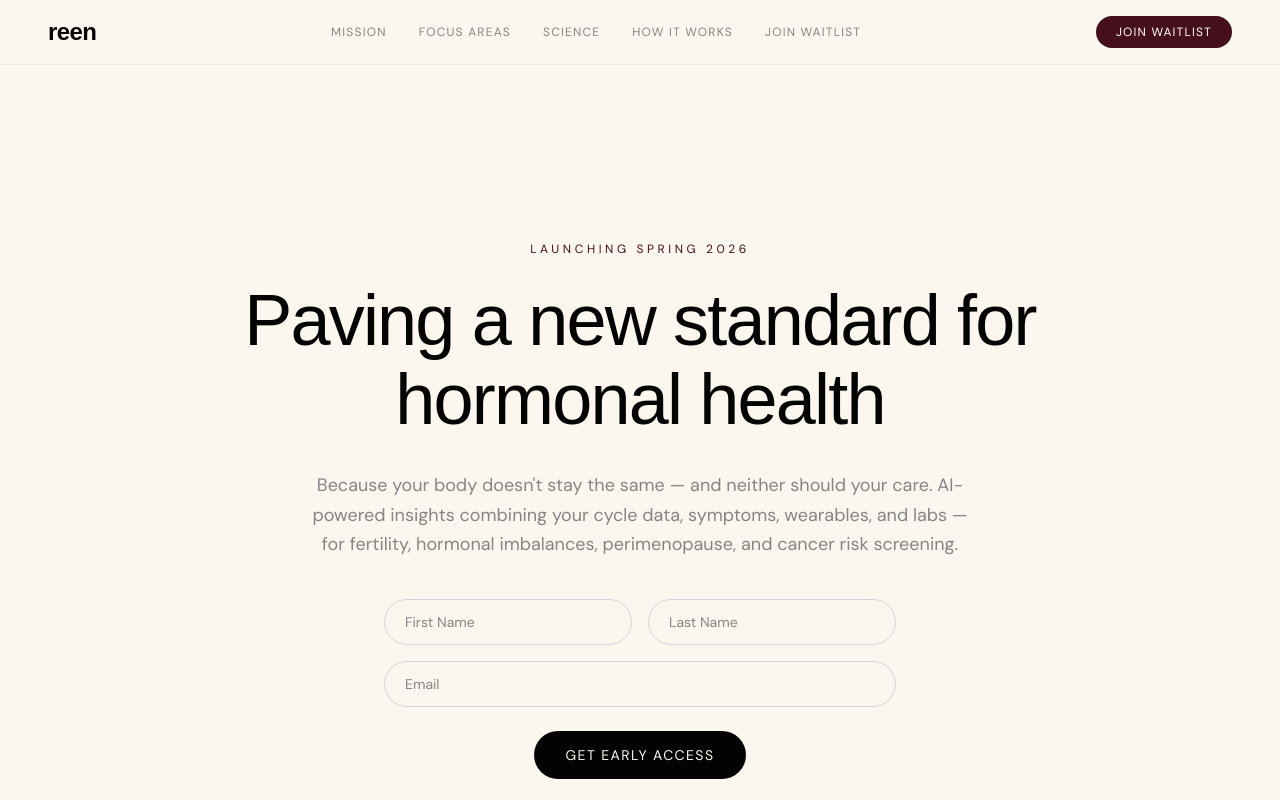
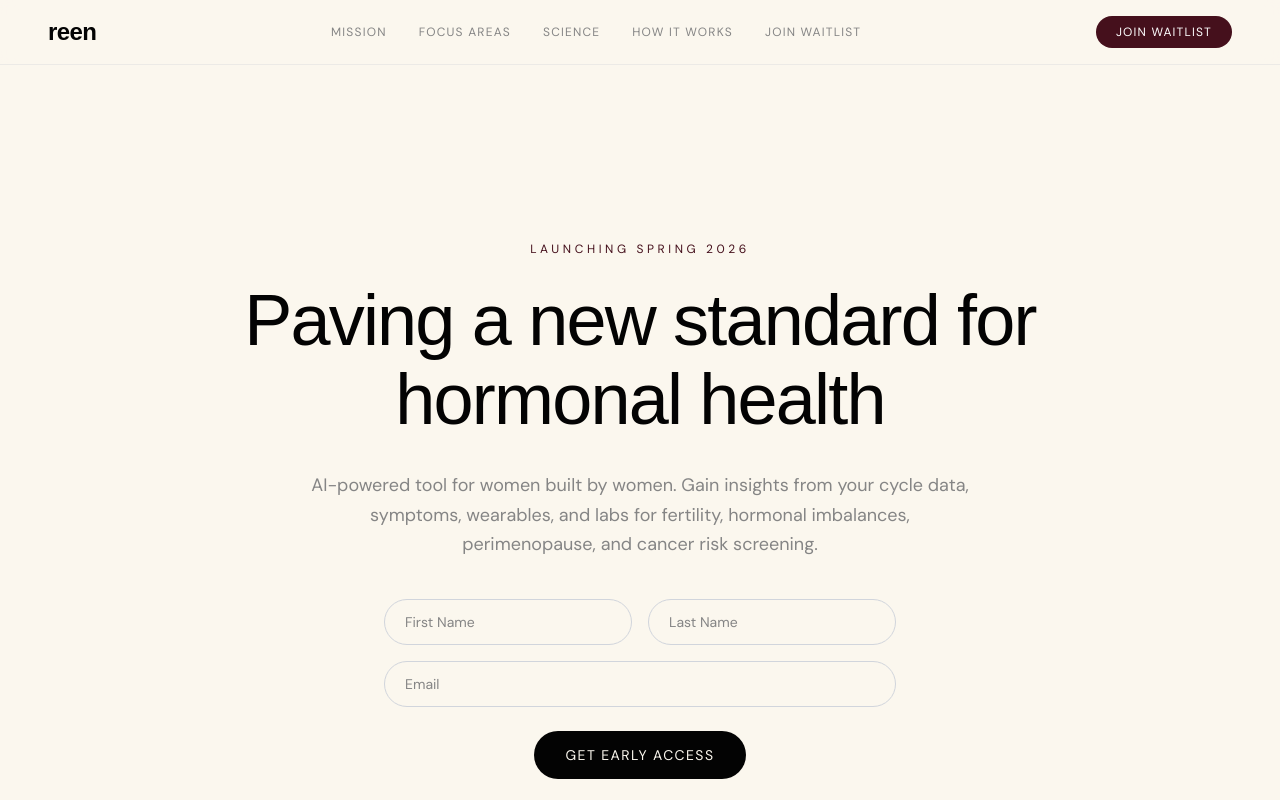
Before and after one commit to mikaelaconnell/Websiteforreen, a Next.js app: page / in a window 1280 px wide. Shown: the top 800 px of the page. Built offline with nearby package versions, Linux system fonts and the light colour scheme; a web font is replaced by a local one.

Commit message:
Update hero subtitle copy

```diff
--- a/src/app/page.tsx
+++ b/src/app/page.tsx
@@ -360,10 +360,9 @@ export default function Home() {
           Paving a new standard for hormonal health
         </h1>
         <p className="mt-8 text-base sm:text-lg text-muted max-w-2xl leading-relaxed">
-          Because your body doesn&apos;t stay the same — and neither should your
-          care. AI-powered insights combining your cycle data, symptoms,
-          wearables, and labs — for fertility, hormonal imbalances,
-          perimenopause, and cancer risk screening.
+          AI-powered tool for women built by women. Gain insights from your
+          cycle data, symptoms, wearables, and labs for fertility, hormonal
+          imbalances, perimenopause, and cancer risk screening.
         </p>
         <div className="mt-10 w-full max-w-lg">
           <WaitlistForm />
```
